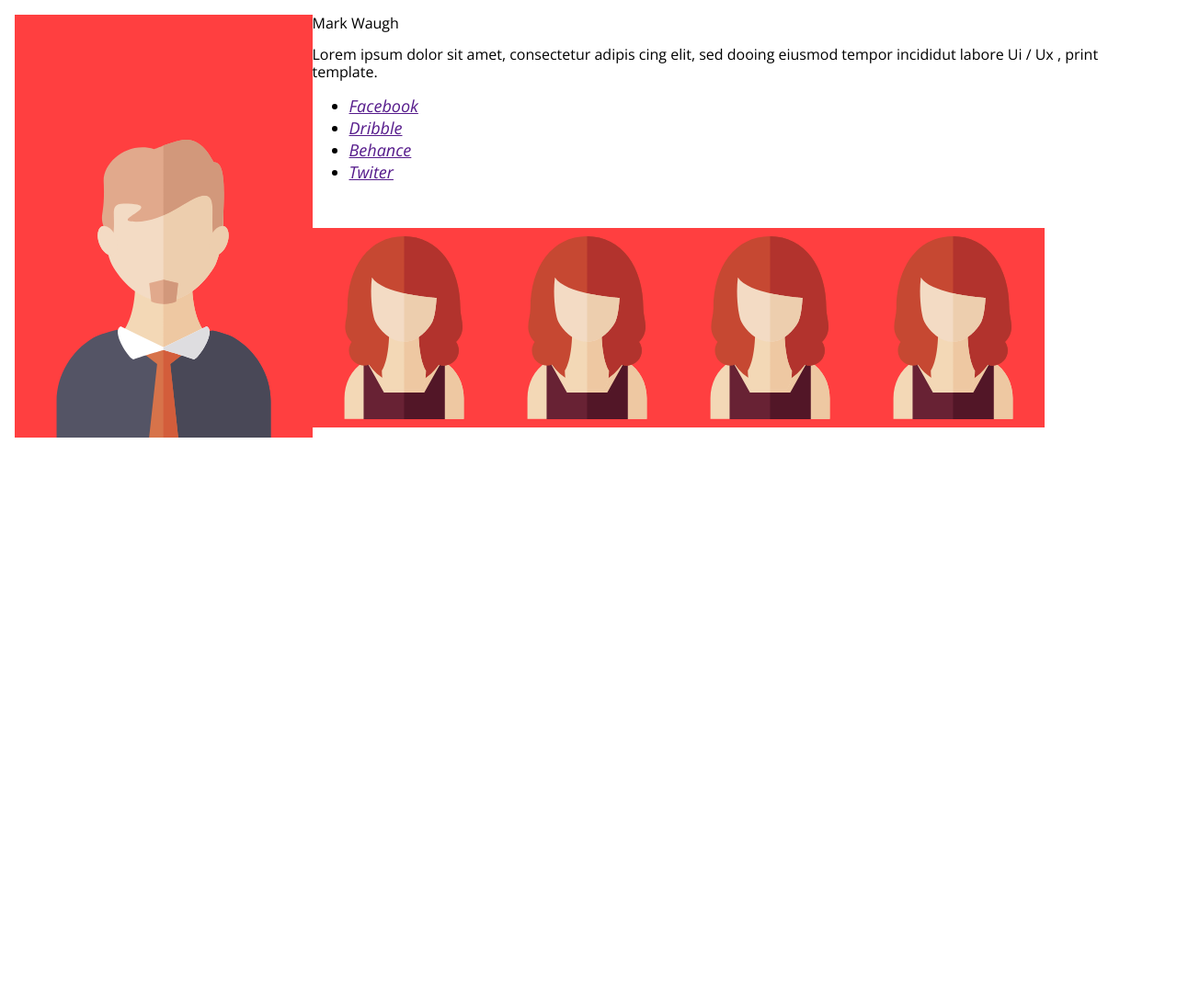
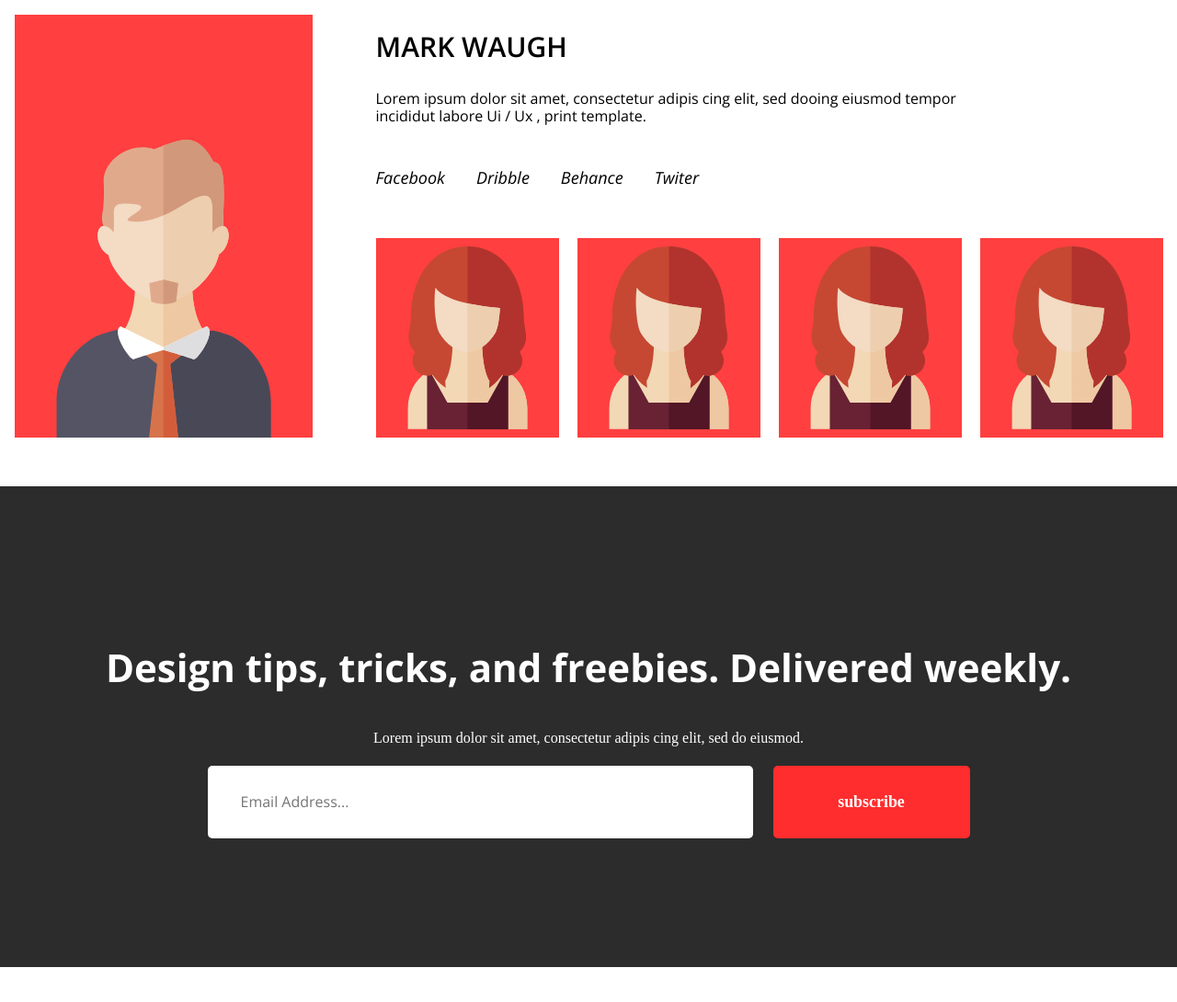
Before and after one commit to PavelMaki/agency-site, a plain HTML site: page index.html in a window 1280 px wide. Shown: the part 2940-4030 px from the top of the page at 92% size. Before the commit the page ends 3469 px from the top, so only its background shows below. Drawn offline with nearby package versions, Linux system fonts and the light colour scheme.

Commit message:
сверстал subscribe

```diff
--- a/css/style.css
+++ b/css/style.css
@@ -66,6 +66,10 @@
 
 .page__inner_grey {
     background-color: #F6F2F2;
+}
+
+.page__inner_dark {
+    background: #2C2C2C;
 }
 
 .page__inner_section {
@@ -418,6 +422,8 @@
     display: grid;
     grid-template-columns: repeat(2, auto);
     grid-template-rows: repeat(2,auto);
+    justify-content: space-between;
+    align-items: flex-end;
 }
 
 .team__line {
@@ -439,7 +445,7 @@
 .team__inner {
     display: flex;
     flex-direction: column;
-}
+   }
 
 @supports (display: contents) {
     .team__inner {
@@ -447,19 +453,50 @@
     }
 }
 
+@supports (grid-template-columns: subgrid) {
+    .team__inner {
+        display: grid;
+        grid-template-columns: subgrid;
+        grid-template-rows: subgrid;
+        grid-column: 2 / 3;
+        grid-row: 1 / 3;
+        align-items: end;
+    }
+}
+
 .team__lead-main {
+    width: 632px;
     grid-column: 2 / 3;
     grid-row: 1 / 2;
+    align-self: center;
+}
 
+.team__lead-name {
+    display: block;
+    font-family: 'Open Sans';
+    font-size: 30px;
+    font-weight: 600;
+    text-transform: uppercase;
+    margin: 0;
+    margin-bottom: 30px;
+}
+
+.team__lead-about {
+    font-family: 'Open Sans';
+    font-size: 16px;
+    margin: 0;
+    margin-bottom: 46px;
+    /* line-height: 28px; */
 }
 
 .team__lead-social {
     display: flex;
     flex-wrap: wrap;
+    gap: 34px;
     margin: 0;
     padding: 0;
     list-style: none;
-}
+    }
 
 .team__lead-link {
     color: #000;
@@ -470,9 +507,15 @@
     text-decoration: none;
 }
 
+.team__lead-link:hover {
+    text-decoration: underline;
+}
+
+
 .team__others {
     display: flex;
     flex-wrap: wrap;
+    gap: 20px;
     grid-column: 2 / 3;
     grid-row: 2 / 3;
     align-items: center;
@@ -507,3 +550,60 @@
 .team__other:hover > .team__other-name {
     display: block;
 }
+
+/* Subscribe */
+.subscribe {
+    display: flex;
+    flex-direction: column;
+    align-items: center;
+    width: 1249px;
+    margin: 0 auto;
+    margin-bottom: 1000px;
+    padding: 150px 0 140px;
+}
+
+.subscribe__heading {
+    color: #fff;
+    font-family: 'Open Sans';
+    font-size: 42px;
+    font-weight: 700;
+    line-height: 24px;
+}
+
+.subscribe__about {
+    color: #fff;
+    font-family: 'OpenSans';
+    font-size: 15.9953px;
+    line-height: 28px;
+}
+
+.subscribe__form {
+    display: flex;
+    flex-wrap: wrap;
+    gap: 22px;
+}
+
+.subscribe__input {
+    width: 521px;
+    height: 79px;
+    padding: 0 36px;
+    border-radius: 5px;
+    border: none;
+    background-color: #fff;
+}
+
+.subscribe__button {
+    color: #fff;
+    font-family: 'OpenSans';
+    font-size: 17.9026px;
+    line-height: 34px;
+    font-weight: 700;
+    display: flex;
+    justify-content: center;
+    align-items: center;
+    border-radius: 5px;
+    border: none;
+    width: 214px;
+    height: 79px;
+    background-color: #FF2D2D;
+}
--- a/index.html
+++ b/index.html
@@ -18,7 +18,7 @@
                 <ul class="site-menu__list">
                     <li class="site-menu__item"><a class="site-menu__link site-menu__link_active" href="#">Home</a></li>
                     <li class="site-menu__item"><a class="site-menu__link" href="#feature">Portfolio</a></li>
-                    <li class="site-menu__item"><a class="site-menu__link" href="">About us</a></li>
+                    <li class="site-menu__item"><a class="site-menu__link" href="#team">About us</a></li>
                     <li class="site-menu__item"><a class="site-menu__link" href="">Contact</a></li>
                 </ul>
             </nav>
@@ -110,7 +110,7 @@
     </section>
     <section class="team">
         <div class="team__header">
-            <h2 class="team__heading">Meet our team</h2>
+            <h2 class="team__heading" id="team">Meet our team</h2>
              <p class="team__about">Lorem ipsum dolor sit amet, consectetur adipis cing elit, sed dooing eiusmod tempor incididut labore Ui / Ux , print template.</p>
              <hr class="team__line">
         </div>
@@ -120,11 +120,11 @@
                 <div class="team__lead-main">
                     <span class="team__lead-name">Mark Waugh</span>
                     <p class="team__lead-about">Lorem ipsum dolor sit amet, consectetur adipis cing elit, sed dooing eiusmod tempor incididut labore Ui / Ux , print template.</p>
-                    <ul class=" ">
-                        <li class="team__lead-link"><a href="">Facebook</a></li>
-                        <li class="team__lead-link"><a href="">Dribble</a></li>
-                        <li class="team__lead-link"><a href="">Behance</a></li>
-                        <li class="team__lead-link"><a href="">Twiter</a></li>
+                    <ul class="team__lead-social">
+                        <li><a class="team__lead-link" href="">Facebook</a></li>
+                        <li><a class="team__lead-link" href="">Dribble</a></li>
+                        <li><a class="team__lead-link" href="">Behance</a></li>
+                        <li><a class="team__lead-link" href="">Twiter</a></li>
                     </ul>
                 </div>
                 <section class="team__others">
@@ -146,5 +146,15 @@
             </div>
         </div>
     </section>
+    <div class="page__inner page__inner_dark">
+        <section class="subscribe">
+            <h2 class="subscribe__heading">Design tips, tricks, and freebies. Delivered weekly.</h2>
+            <p class="subscribe__about">Lorem ipsum dolor sit amet, consectetur adipis cing elit, sed do eiusmod.</p>
+            <form class="subscribe__form" action="" method="get">
+                <input class="subscribe__input" type="email" name="email" id="email" placeholder="Email Address...">
+                <button class="subscribe__button" type="submit">subscribe</button>
+            </form>
+        </section>
+    </div>
 </body>
 </html>
```
